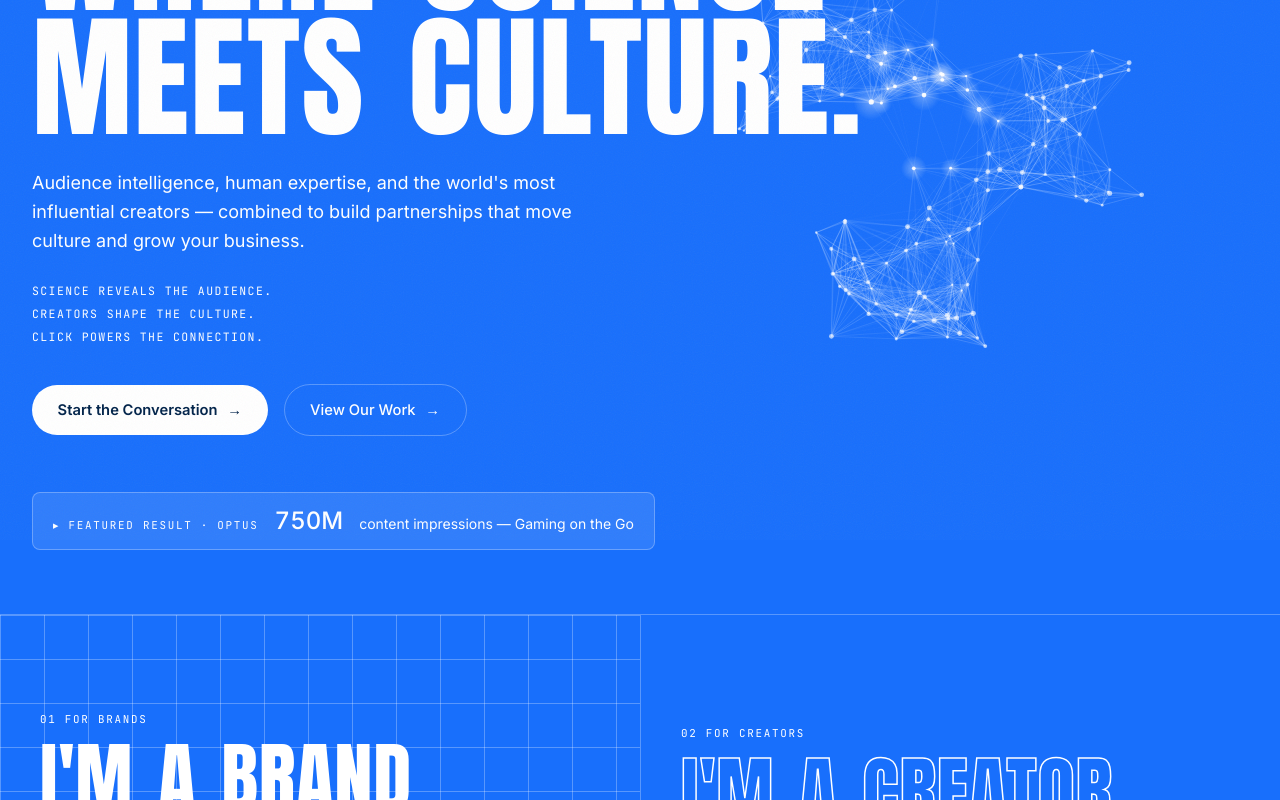
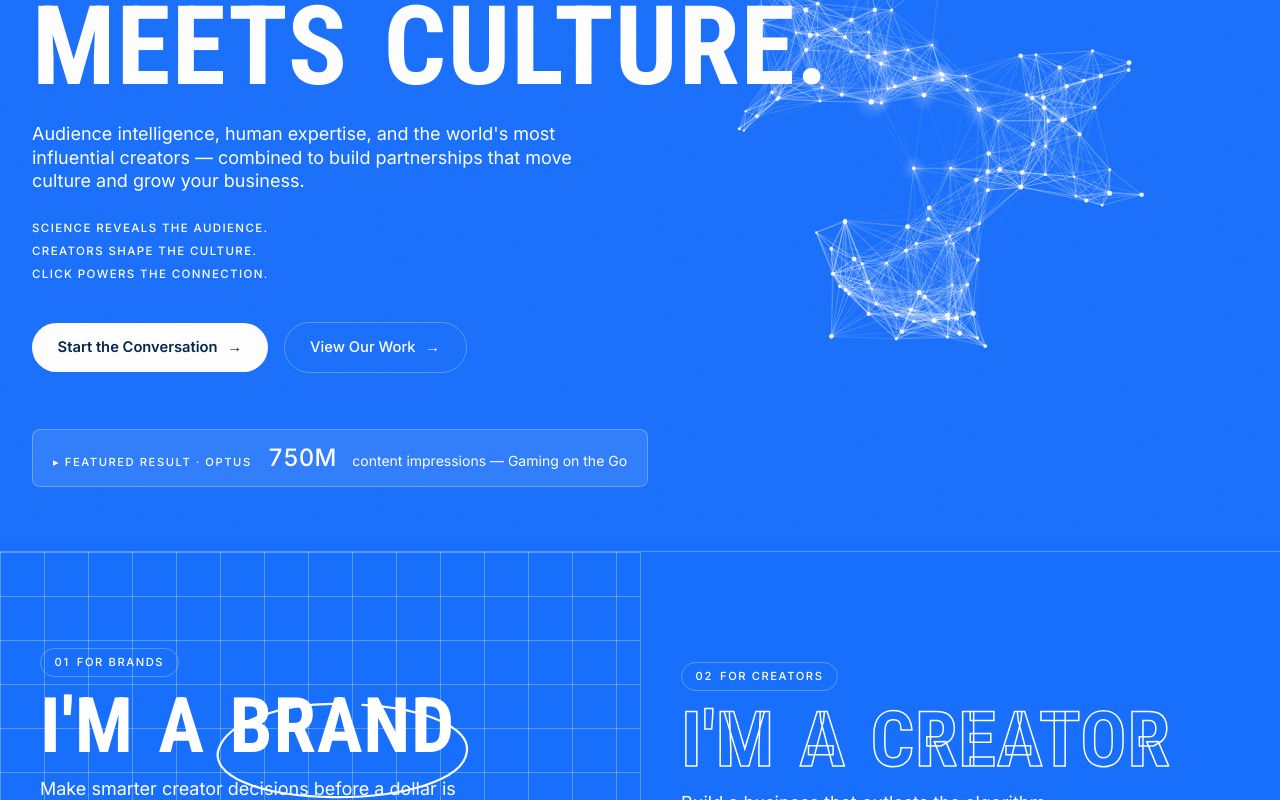
Before and after one commit to click-dev1/click-web, a Next.js app: page / in a window 1280 px wide. Shown: the part 260-1060 px from the top of the page. Built offline with nearby package versions, Linux system fonts and the light colour scheme; no server answers.

Commit message:
improved contrast + brand gl ruleset

```diff
--- a/app/(site)/layout.tsx
+++ b/app/(site)/layout.tsx
@@ -2,6 +2,7 @@ import Nav from "@/components/Nav";
 import Footer from "@/components/Footer";
 import SignalCanvas from "@/components/SignalCanvas";
 import FxRouter from "@/components/FxRouter";
+import StructuredData from "@/components/StructuredData";
 
 /* Chrome for the main concept site: persistent signal canvas, full nav,
    footer. The /concept microsite deliberately lives outside this group.
@@ -11,6 +12,7 @@ export default function SiteLayout({
 }: Readonly<{ children: React.ReactNode }>) {
   return (
     <>
+      <StructuredData />
       <SignalCanvas />
       <FxRouter />
       <Nav />
--- a/app/globals.css
+++ b/app/globals.css
@@ -25,11 +25,34 @@
   --card: rgba(255, 255, 255, 0.1);
   --glow: rgba(255, 255, 255, 0.3);
   --grain-opacity: 0.05;
-  /* canvas params (read by SignalCanvas) */
+  /* canvas params (read by SignalCanvas).
+
+     Retuned for Electric Blue. The signal field was drawn against the
+     old near-black canvas (#06080f), where light-blue dots at 0.65
+     alpha separated at 5.18:1. Carried onto Electric Blue as white at
+     the same 0.65 they read 2.74:1 — half the separation — which is
+     why the field went muddy rather than wrong.
+
+     The recovery is opacity, not hue. White is the highest-contrast
+     ink this background allows (4.45:1 at full opacity, against 3.52
+     for brand Dark Blue and 3.49 for brand Light Blue) — the same
+     reason the text note at the top of this file gives. So there is a
+     hard ceiling here: 4.45:1 is 86% of what the dots used to have,
+     and no brand colour does better. */
   --p-color: 255, 255, 255;
   --p-accent: 255, 255, 255;
-  --p-line-alpha: 0.2;
-  --p-glow-alpha: 0.35;
+  --p-dot-alpha: 0.9; /* 3.90:1 — was 0.65, i.e. 2.74:1 */
+  --p-accent-alpha: 1; /* 4.45:1 — the ceiling, spent on the overlap */
+  --p-line-alpha: 0.3; /* 1.59:1 — was 0.2, i.e. 1.36:1 */
+  /* On black the accent was a different hue (#2e7fff against #91c8ff)
+     so the overlap read as a colour change. Electric Blue has nothing
+     brighter than white to shift to, so the overlap is carried by the
+     dot core going fully opaque instead — and the halo has to stay
+     out of its way. A white halo blooms far harder here than it did
+     on black: anything at or above the old 0.35 blows the accent dots
+     into blobs, because the halo and the field it sits on are now
+     only a few percent of luminance apart. Kept well under it. */
+  --p-glow-alpha: 0.22;
 }
 
 /* ---------- base ---------- */
@@ -53,8 +76,9 @@ section[id] {
    Monotype) + Matter (supporting, Displaay). Both are licensed
    commercial faces, so they are named first in every stack and
    picked up the moment the woff2 files land in /public/fonts and
-   the @font-face blocks below are filled in. Until then the
-   Google fallbacks (Anton / Inter) carry the page. */
+   the @font-face blocks below are filled in. Until then the closest
+   free stand-ins carry the page: Roboto Condensed Bold for HNDC
+   (same grotesque skeleton, real Bold) and Inter for Matter. */
 
 /*
 @font-face {
@@ -98,8 +122,9 @@ body {
 }
 
 .font-display {
-  font-family: "Helvetica Now Display Condensed", var(--font-anton),
-    "Arial Narrow", sans-serif;
+  font-family: "Helvetica Now Display Condensed",
+    var(--font-display-fallback), "Arial Narrow", sans-serif;
+  font-weight: 700;
   text-transform: uppercase;
   letter-spacing: 0.01em;
   /* condensed caps set solid close their word gaps up — the space
@@ -119,10 +144,15 @@ body {
     color: var(--ink);
   }
 }
-.font-mono-data {
-  font-family: var(--font-jetbrains), ui-monospace, monospace;
+/* Data/label voice. Was JetBrains Mono, which is not in CLICK's type
+   system at all — a monospace label set reads "technology company", the
+   one thing the blueprint says the site must never feel like. The brand
+   sets small labels in the supporting face, uppercase, tracked out. */
+.font-data {
+  font-family: "Matter", var(--font-inter), system-ui, sans-serif;
   letter-spacing: 0.12em;
   text-transform: uppercase;
+  font-weight: 500;
 }
 .tnum {
   font-variant-numeric: tabular-nums;
@@ -132,23 +162,23 @@ body {
 /* fluid type scale.
 
    The brand rule is 80–85% leading on large display text, 90–100% on
-   smaller — but that rule is written for Helvetica Now Display
-   Condensed, a Regular/Bold grotesque. The Anton fallback is a single
-   Black weight with much taller vertical metrics and ~0.73em caps, so
-   0.84 leaves only 0.11em between one baseline and the next line's
-   cap-tops and the lines visually merge.
-
-   So leading is a variable tuned to whichever face is actually
-   rendering. When the licensed woff2 files land (see the @font-face
-   block at the top of this file), set --leading-display to 0.84 and
-   --leading-display-sm to 0.92 in the same edit. */
+   smaller. That rule assumes Helvetica Now Display Condensed's metrics,
+   so leading lives in a variable tuned to whichever face is rendering:
+   the Roboto Condensed fallback has ~0.71em caps, close enough to HNDC
+   that the brand numbers work almost as written. (Anton, the previous
+   fallback, needed 0.92 — its caps are ~0.73em on far taller vertical
+   metrics, and at 0.84 the lines visually merged.) */
 :root {
-  --leading-display: 0.92;
-  --leading-display-sm: 0.98;
+  --leading-display: 0.86;
+  --leading-display-sm: 0.95;
 }
 
+/* Sized for the condensed grotesque, which sets wider than Anton did at
+   the same size. The cap is held down so "Where Science / Meets Culture."
+   stays two lines inside a max-w-4xl measure — widening the measure
+   instead would run the headline into the hero's insight frame at xl. */
 .text-hero {
-  font-size: clamp(3rem, 10.5vw, 9rem);
+  font-size: clamp(2.6rem, 8.6vw, 7.6rem);
   line-height: var(--leading-display);
 }
 .text-h2 {
@@ -184,14 +214,32 @@ body {
 }
 
 .eyebrow {
-  font-family: var(--font-jetbrains), ui-monospace, monospace;
-  font-size: 0.68rem;
-  letter-spacing: 0.16em;
+  font-family: "Matter", var(--font-inter), system-ui, sans-serif;
+  font-size: 0.7rem;
+  font-weight: 500;
+  letter-spacing: 0.14em;
   text-transform: uppercase;
   color: var(--ink-muted);
 }
 .eyebrow .tick {
   color: var(--signal);
+}
+
+/* Pill — a core brand shape (Guidelines p.16, p.23): a small uppercase
+   label inside a rounded container. Used for section labels, in place of
+   the bare tracked-out caps we had. */
+.pill {
+  display: inline-flex;
+  align-items: center;
+  gap: 0.45rem;
+  border: 1px solid var(--hairline);
+  border-radius: 999px;
+  padding: 0.32rem 0.85rem;
+}
+
+/* body leading — the brand caps the supporting face at 130% */
+.leading-body {
+  line-height: 1.3;
 }
 
 /* buttons */
--- a/components/Ecosystem.tsx
+++ b/components/Ecosystem.tsx
@@ -21,7 +21,7 @@ export default function Ecosystem() {
     >
       <div className="mx-auto max-w-7xl">
         <h2 id="eco-heading" className="font-display text-h2 max-w-2xl">
-          <span className="eyebrow mb-4 block">
+          <span className="eyebrow pill mb-5">
             <span className="tick" aria-hidden="true">
               ●
             </span>{" "}
@@ -67,7 +67,7 @@ export default function Ecosystem() {
             <p className="eyebrow mb-2">
               <span className="tick">◉</span> {active.name}
             </p>
-            <p className="leading-relaxed" style={{ color: "var(--ink-muted)" }}>
+            <p className="leading-body" style={{ color: "var(--ink-muted)" }}>
               {active.blurb}
             </p>
             <p className="eyebrow mt-4">
--- a/components/Footer.tsx
+++ b/components/Footer.tsx
@@ -121,7 +121,7 @@ export default function Footer() {
         </nav>
 
         <div
-          className="max-w-sm text-xs leading-relaxed"
+          className="max-w-sm text-xs leading-body"
           style={{ color: "var(--ink-muted)" }}
         >
           <p>
@@ -129,7 +129,7 @@ export default function Footer() {
             CLICK Media Group&apos;s official website; campaign figures are as
             published on clickmedia.group.
           </p>
-          <p className="font-mono-data mt-3 text-[0.62rem]">
+          <p className="font-data mt-3 text-[0.62rem]">
             Concept · {new Date().getFullYear()} · No tracking on this page
           </p>
         </div>
--- /dev/null
+++ b/components/Scribble.tsx
@@ -0,0 +1,59 @@
+/**
+ * Hand-drawn marks — a core CLICK brand device (Guidelines p.22): they
+ * "soften our digital aesthetic and add personality, reflecting our brand
+ * positioning of being 'in good hands'."
+ *
+ * The guidelines are strict about dosage, and the page is held to it:
+ *   - "used very sparingly to maintain a clean look" — two on the homepage
+ *   - "should only accompany text, not images"
+ *
+ * Both marks are decorative, so they are aria-hidden and sit behind the
+ * text they annotate. Strokes are drawn slightly off-true on purpose: a
+ * geometrically perfect ellipse reads as a border, not a hand.
+ */
+
+type Props = { className?: string };
+
+/** Loose ellipse, as if circled by hand. Overshoots where it closes. */
+export function ScribbleCircle({ className = "" }: Props) {
+  return (
+    <svg
+      viewBox="0 0 300 120"
+      fill="none"
+      preserveAspectRatio="none"
+      aria-hidden="true"
+      focusable="false"
+      className={className}
+    >
+      <path
+        d="M148 8C86 6 22 26 10 58c-11 30 44 54 128 55 79 1 148-19 152-51 4-27-46-49-118-53"
+        stroke="currentColor"
+        strokeWidth="2.2"
+        strokeLinecap="round"
+        vectorEffect="non-scaling-stroke"
+      />
+    </svg>
+  );
+}
+
+/** Single underline swash with a slight rise, drawn left to right. */
+export function ScribbleUnderline({ className = "" }: Props) {
+  return (
+    <svg
+      viewBox="0 0 300 24"
+      fill="none"
+      preserveAspectRatio="none"
+      aria-hidden="true"
+      focusable="false"
+      className={className}
+    >
+      <path
+        d="M4 17c52-7 104-11 156-11 46 0 100 3 140 9"
+        stroke="currentColor"
+        strokeWidth="2.2"
+        strokeLinecap="round"
+        vectorEffect="non-scaling-stroke"
+      />
+    </svg>
+  );
+}
--- a/components/Sections.tsx
+++ b/components/Sections.tsx
@@ -1,4 +1,5 @@
 import ContactButton from "@/components/contact/ContactButton";
+import { ScribbleCircle, ScribbleUnderline } from "@/components/Scribble";
 import {
   brands,
   caseStudies,
@@ -17,7 +18,7 @@ export function Hero() {
       aria-labelledby="hero-heading"
     >
       <div className="mx-auto w-full max-w-7xl">
-        <p className="eyebrow anim-fade-up mb-6">
+        <p className="eyebrow pill anim-fade-up mb-6">
           <span className="tick">●</span> Influencer marketing · Talent
           management · Global
         </p>
@@ -31,7 +32,7 @@ export function Hero() {
         </h1>
 
         <p
-          className="anim-fade-up mt-7 max-w-xl text-lg leading-relaxed"
+          className="anim-fade-up mt-7 max-w-xl text-lg leading-body"
           style={{ color: "var(--ink-muted)", animationDelay: "0.25s" }}
         >
           Audience intelligence, human expertise, and the world&apos;s most
@@ -40,7 +41,7 @@ export function Hero() {
         </p>
 
         <p
-          className="anim-fade-up font-mono-data mt-6 max-w-xl text-[0.72rem] leading-loose"
+          className="anim-fade-up font-data mt-6 max-w-xl text-[0.72rem] leading-loose"
           style={{ color: "var(--ink-muted)", animationDelay: "0.4s" }}
         >
           Science reveals the audience.
@@ -78,7 +79,7 @@ export function Hero() {
             <p className="eyebrow mb-2">
               <span className="tick">◉</span> {heroAnnotation.eyebrow}
             </p>
-            <p className="text-sm leading-relaxed">{heroAnnotation.body}</p>
+            <p className="text-sm leading-body">{heroAnnotation.body}</p>
             <p className="eyebrow mt-3" style={{ color: "var(--signal)" }}>
               {heroAnnotation.statusLabel}
             </p>
@@ -122,10 +123,23 @@ export function Journeys() {
           segment="brand"
           className="journey-a texture-grid group relative block w-full px-5 py-16 text-left transition-colors md:px-10 md:py-24"
         >
-          <p className="eyebrow mb-4">
-            <span className="tick">01</span> For brands
+          <p className="mb-4">
+            <span className="eyebrow pill">
+              <span className="tick">01</span> For brands
+            </span>
           </p>
-          <h2 className="font-display text-h2">I&apos;m a Brand</h2>
+          {/* One device per panel: the brand side gets the hand-drawn mark,
+              the creator side keeps the outlined-caps poster treatment.
+              Stacking both on one word just reads as noise. */}
+          <h2 className="font-display text-h2">
+            I&apos;m a{" "}
+            <span className="relative inline-block">
+              Brand
+              {/* 1 of 2 marks on this page — see Scribble.tsx. Hugs the line
+                  box; any looser and it crosses the sentence underneath. */}
+              <ScribbleCircle className="pointer-events-none absolute -inset-x-5 top-1 bottom-1 text-[var(--ink)]" />
+            </span>
+          </h2>
           <p
             className="mt-4 max-w-md text-lg"
             style={{ color: "var(--ink-muted)" }}
@@ -141,8 +155,10 @@ export function Journeys() {
           segment="creator"
           className="journey-b group relative block w-full border-t px-5 py-16 text-left transition-colors md:border-t-0 md:border-l md:px-10 md:py-24 [border-color:var(--hairline)]"
         >
-          <p className="eyebrow mb-4">
-            <span className="tick">02</span> For creators
+          <p className="mb-4">
+            <span className="eyebrow pill">
+              <span className="tick">02</span> For creators
+            </span>
           </p>
           <h2 className="font-display text-h2 display-outline">
             I&apos;m a Creator
@@ -249,7 +265,7 @@ export function Intelligence() {
           live above it to survive. */}
       <div className="mx-auto w-full max-w-7xl px-5 pt-24 md:px-8">
         <h2 id="intel-heading" className="font-display text-h2 max-w-3xl">
-          <span className="eyebrow mb-4 block">
+          <span className="eyebrow pill mb-5">
             <span className="tick" aria-hidden="true">
               ●
             </span>{" "}
@@ -274,7 +290,7 @@ export function Intelligence() {
             >
               <div className="mx-auto w-full max-w-7xl px-5 md:px-8">
                 <p
-                  className="font-mono-data mb-5 text-[0.68rem]"
+                  className="font-data mb-5 text-[0.68rem]"
                   style={{ color: "var(--signal)" }}
                 >
                   {b.layers}
@@ -284,7 +300,7 @@ export function Intelligence() {
                 </h3>
                 <p
                   data-reveal
-                  className="mt-6 max-w-xl text-lg leading-relaxed"
+                  className="mt-6 max-w-xl text-lg leading-body"
                   style={{ color: "var(--ink-muted)" }}
                 >
                   {b.body}
@@ -323,7 +339,7 @@ export function Work() {
     >
       <div className="mx-auto max-w-7xl">
         <h2 id="work-heading" className="font-display text-h2 max-w-4xl">
-          <span className="eyebrow mb-4 block">
+          <span className="eyebrow pill mb-5">
             <span className="tick" aria-hidden="true">
               ●
             </span>{" "}
@@ -364,7 +380,7 @@ export function Work() {
 
                 <div>
                   <p className="eyebrow mb-1.5">What we built</p>
-                  <p className="leading-relaxed">{cs.created}</p>
+                  <p className="leading-body">{cs.created}</p>
                 </div>
 
                 <div
@@ -426,9 +442,15 @@ export function Recognition() {
       aria-label="Recognition"
     >
       <p data-reveal className="font-display text-h3">
-        {recognition.line}
+        <span className="relative inline-block">
+          {recognition.line}
+          {/* 2 of 2 — the award line is the one claim the blueprint says to
+              state once and leave alone, so it gets the emphasis */}
+          <ScribbleUnderline className="pointer-events-none absolute -bottom-4 left-0 h-3 w-full text-[var(--ink)]" />
+        </span>
       </p>
-      <p className="eyebrow mt-3">
+      {/* extra clearance: the scribble underline hangs below the line above */}
+      <p className="eyebrow mt-7">
         <span className="tick">◆</span> {recognition.years}
       </p>
     </section>
--- a/components/SignalCanvas.tsx
+++ b/components/SignalCanvas.tsx
@@ -111,6 +111,8 @@ function readThemeParams() {
     accent: parse(s.getPropertyValue("--p-accent"), [46, 127, 255]),
     lineAlpha: parseFloat(s.getPropertyValue("--p-line-alpha")) || 0.14,
     glowAlpha: parseFloat(s.getPropertyValue("--p-glow-alpha")) || 0.4,
+    dotAlpha: parseFloat(s.getPropertyValue("--p-dot-alpha")) || 0.65,
+    accentAlpha: parseFloat(s.getPropertyValue("--p-accent-alpha")) || 0.95,
   };
 }
 
@@ -277,9 +279,13 @@ export default function SignalCanvas() {
           ctx!.globalAlpha = cfg.alpha;
           ctx!.drawImage(glow, p.x - s / 2, p.y - s / 2, s, s);
           ctx!.globalAlpha = 1;
-          ctx!.fillStyle = `rgba(${ar},${ag},${ab},${0.95 * cfg.alpha})`;
+          ctx!.fillStyle = `rgba(${ar},${ag},${ab},${
+            theme.accentAlpha * cfg.alpha
+          })`;
         } else {
-          ctx!.fillStyle = `rgba(${cr},${cg},${cb},${0.65 * cfg.alpha})`;
+          ctx!.fillStyle = `rgba(${cr},${cg},${cb},${
+            theme.dotAlpha * cfg.alpha
+          })`;
         }
         ctx!.beginPath();
         ctx!.arc(p.x, p.y, p.r, 0, Math.PI * 2);
--- /dev/null
+++ b/components/StructuredData.tsx
@@ -0,0 +1,56 @@
+import { contact, recognition } from "@/content/manifest";
+
+/**
+ * Organization + WebSite JSON-LD.
+ *
+ * Every claim here is one the manifest already carries as verified-public
+ * — name, parent org, award, contact address, social profiles. Nothing is
+ * asserted that isn't rendered somewhere on the page, which is both the
+ * blueprint's rule and Google's (structured data must reflect visible
+ * content).
+ *
+ * Inert while the site is noindex; in place for the launch flip.
+ */
+const siteUrl = process.env.NEXT_PUBLIC_SITE_URL ?? "http://localhost:3000";
+
+const SOCIAL_PROFILES = [
+  "https://www.instagram.com/weareclicktalent",
+  "https://www.linkedin.com/company/clickmediagroup/",
+  "https://www.tiktok.com/@clickmgmt",
+];
+
+export default function StructuredData() {
+  const graph = {
+    "@context": "https://schema.org",
+    "@graph": [
+      {
+        "@type": "Organization",
+        "@id": `${siteUrl}/#organization`,
+        name: "CLICK",
+        url: siteUrl,
+        logo: `${siteUrl}/click-logo.png`,
+        description:
+          "Global influencer marketing, experiential and talent management agency.",
+        email: contact.email,
+        sameAs: SOCIAL_PROFILES,
+        parentOrganization: { "@type": "Organization", name: "GameSquare" },
+        award: `${recognition.line} (${recognition.years.replace(" · ", ", ")})`,
+      },
+      {
+        "@type": "WebSite",
+        "@id": `${siteUrl}/#website`,
+        url: siteUrl,
+        name: "CLICK",
+        publisher: { "@id": `${siteUrl}/#organization` },
+        inLanguage: "en",
+      },
+    ],
+  };
+
+  return (
+    <script
+      type="application/ld+json"
+      dangerouslySetInnerHTML={{ __html: JSON.stringify(graph) }}
+    />
+  );
+}
--- a/components/concept/ConceptExperience.tsx
+++ b/components/concept/ConceptExperience.tsx
@@ -508,7 +508,7 @@ export default function ConceptExperience() {
                   </p>
                   <h2 className="font-display text-h2">{p.title}</h2>
                   <p
-                    className="mt-6 text-lg leading-relaxed"
+                    className="mt-6 text-lg leading-body"
                     style={{ color: "var(--ink-muted)" }}
                   >
                     {p.copy}
@@ -591,7 +591,7 @@ export default function ConceptExperience() {
             </p>
           </div>
           <p
-            className="mt-10 text-xs leading-relaxed"
+            className="mt-10 text-xs leading-body"
             style={{ color: "var(--ink-muted)" }}
             data-creveal
           >
@@ -632,7 +632,7 @@ export default function ConceptExperience() {
           </ContactButton>
         </div>
         <p
-          className="font-mono-data relative mt-20 text-[0.62rem]"
+          className="font-data relative mt-20 text-[0.62rem]"
           style={{ color: "var(--ink-muted)" }}
         >
           CLICK · Concept 001 · Independent design concept — not the official
```
Also changed, not shown: app/layout.tsx (+13 -15 lines), components/contact/ContactModal.tsx (+4 -4 lines).
